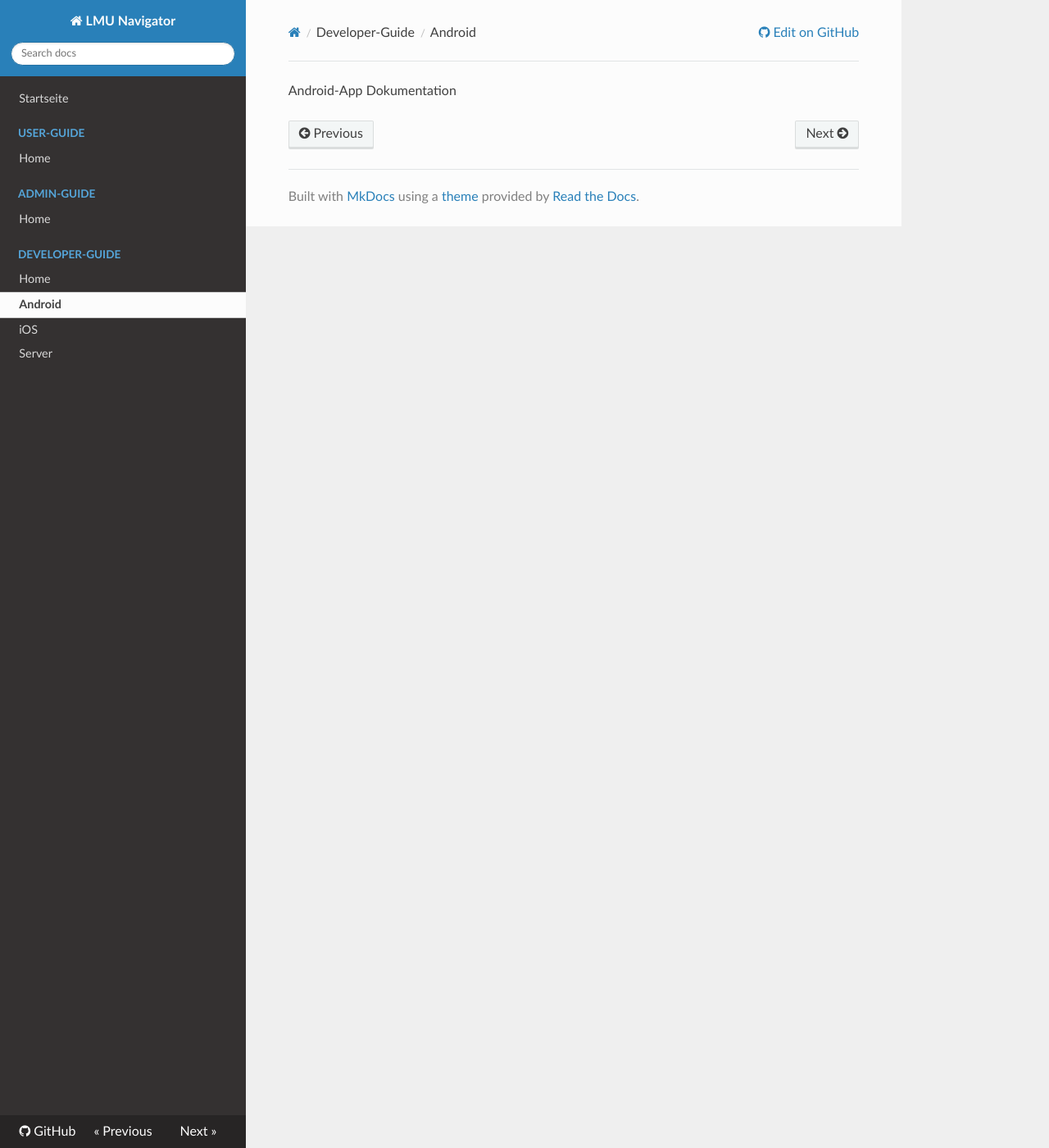
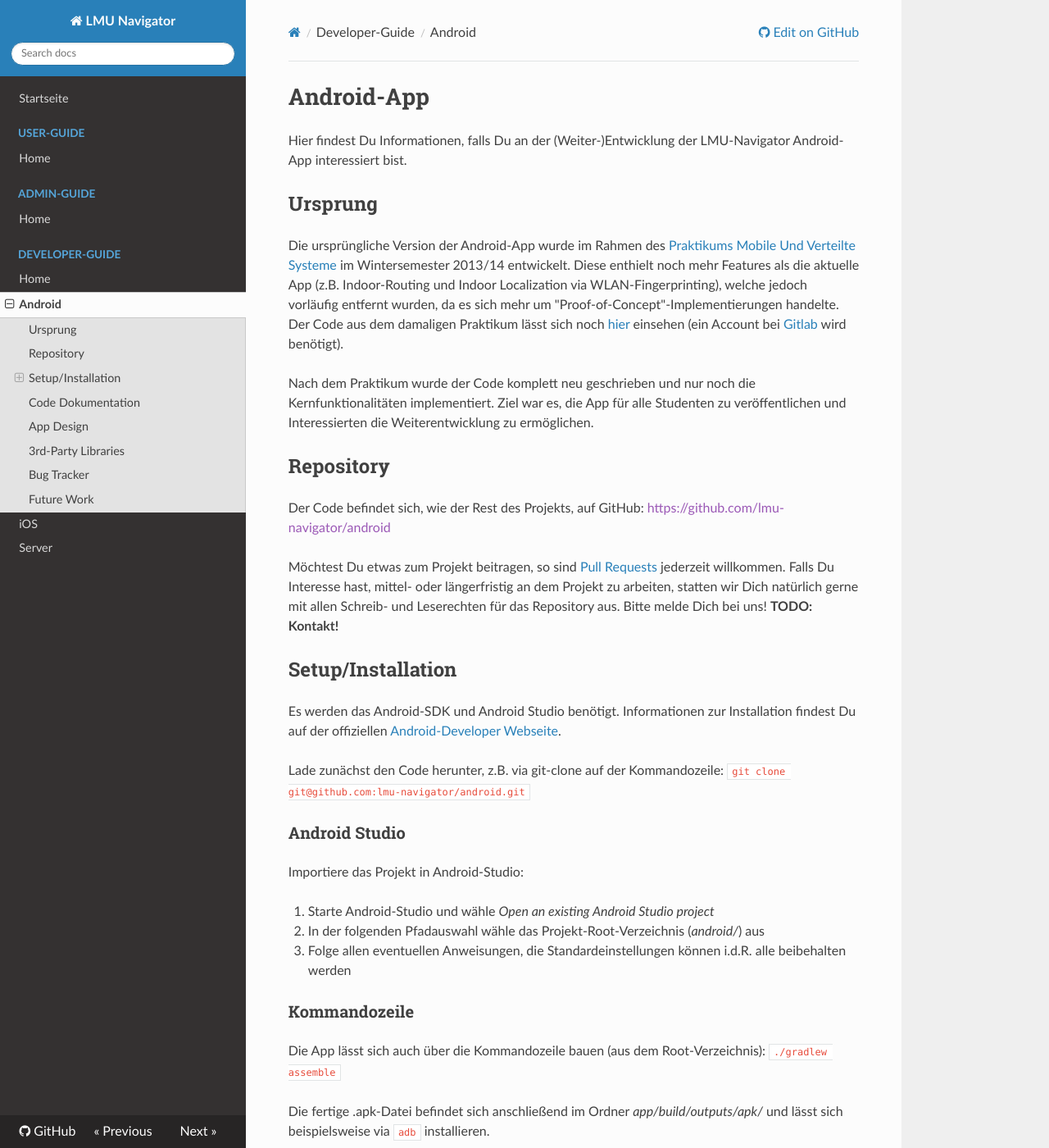
Before and after one commit to lmu-navigator/common, an MkDocs documentation site: the page built from documentation/docs/developer-guide/android.md, in a window 1280 px wide and 1400 px high. Shown: the whole window at 82% size. Built offline with MkDocs 1.6.1, drawn with Linux system fonts in a browser that asks for light colours; nearby versions of some CDN libraries; old or Windows-style settings are respelled for this version of MkDocs; some of the changed text lies outside the part shown.

Commit message:
Init android developer documentation

```diff
--- a/documentation/docs/developer-guide/android.md
+++ b/documentation/docs/developer-guide/android.md
@@ -1 +1,132 @@
-Android-App Dokumentation
+# Android-App
+
+Hier findest Du Informationen, falls Du an der (Weiter-)Entwicklung der LMU-Navigator Android-App
+interessiert bist.
+
+## Ursprung
+
+Die ursprüngliche Version der Android-App wurde im Rahmen des [Praktikums Mobile Und Verteilte
+Systeme][1] im Wintersemester 2013/14 entwickelt. Diese enthielt noch mehr Features als die
+aktuelle App (z.B. Indoor-Routing und Indoor Localization via WLAN-Fingerprinting), welche jedoch
+vorläufig entfernt wurden, da es sich mehr um "Proof-of-Concept"-Implementierungen handelte.
+Der Code aus dem damaligen Praktikum lässt sich noch [hier][2] einsehen (ein Account bei [Gitlab][3]
+wird benötigt).
+
+Nach dem Praktikum wurde der Code komplett neu geschrieben und nur noch die Kernfunktionalitäten
+implementiert. Ziel war es, die App für alle Studenten zu veröffentlichen und Interessierten die
+Weiterentwicklung zu ermöglichen.
+
+[1]: http://www.mobile.ifi.uni-muenchen.de/studium_lehre/verg_semester/ws1314/msp/index.html
+[2]: https://gitlab.cip.ifi.lmu.de/loewe/lmu-navi
+[3]: https://gitlab.cip.ifi.lmu.de/
+
+## Repository
+
+Der Code befindet sich, wie der Rest des Projekts, auf GitHub:
+[https://github.com/lmu-navigator/android]()
+
+Möchtest Du etwas zum Projekt beitragen, so sind [Pull Requests][4] jederzeit willkommen. Falls Du
+Interesse hast, mittel- oder längerfristig an dem Projekt zu arbeiten, statten wir Dich natürlich
+gerne mit allen Schreib- und Leserechten für das Repository aus. Bitte melde Dich bei uns!
+**TODO: Kontakt!**
+
+[4]: https://help.github.com/articles/using-pull-requests/
+
+## Setup/Installation
+
+Es werden das Android-SDK und Android Studio benötigt. Informationen zur Installation findest Du
+auf der offiziellen [Android-Developer Webseite][5].
+
+Lade zunächst den Code herunter, z.B. via git-clone auf der Kommandozeile:
+`git clone git@github.com:lmu-navigator/android.git`
+
+[5]: http://developer.android.com/index.html
+
+### Android Studio
+
+Importiere das Projekt in Android-Studio:
+
+  1. Starte Android-Studio und wähle *Open an existing Android Studio project*
+  2. In der folgenden Pfadauswahl wähle das Projekt-Root-Verzeichnis (*android/*) aus
+  3. Folge allen eventuellen Anweisungen, die Standardeinstellungen können i.d.R. alle beibehalten
+  werden
+
+### Kommandozeile
+
+Die App lässt sich auch über die Kommandozeile bauen (aus dem Root-Verzeichnis):
+`./gradlew assemble`
+
+Die fertige .apk-Datei befindet sich anschließend im Ordner *app/build/outputs/apk/* und lässt sich
+beispielsweise via `adb` installieren.
+
+## Code Dokumentation
+
+Der Code ist derzeit nur wenig dokumentiert. Wer jedoch mit Android-Entwicklung vertraut ist,
+sollte sich schnell zurecht finden können.
+
+Das Datenmodell ist in der [Server-Dokumentation](server.md) beschrieben.
+
+## App Design
+
+Das User Interface der App orientiert sich an den [Material Design Guidelines][22].
+
+[22]: http://www.google.com/design/spec/material-design/introduction.html
+
+## 3rd-Party Libraries
+
+Folgende Open-Source-Bibliotheken werden verwendet und sind größtenteils gut dokumentiert:
+
+  * [realm-java][6]: Datenbank
+  * [Butterknife][7]: View-Injection
+  * [Retrofit][8]: Network/REST library
+  * [Picasso][9]: Image library
+  * [android-maps-utils][10]: Map clustering
+  * [TileView][11]: Kachel-View für Gebäudeplanansicht
+  * [simmetrics][21]: Fuzzy Suche
+  * [guava][12]
+  * [EventBus][13]
+  * [material-dialogs][14]
+  * [PagerSlidingTabStrip][15]
+  * [CircularImageView][16]
+  * [Android-ObservableScrollView][17]
+  * [commons-lang][18]
+  * [FloatingActionButton][19]
+  * [Prefs][20]
+  * Google Play Services
+  * Google Support Libraries
+
+**Wichtig: Die Lizenzen zu allen Open-Source-Bibliotheken müssen in der App aufgeführt werden!**
+
+[6]: https://github.com/realm/realm-java
+[7]: https://github.com/JakeWharton/butterknife
+[8]: https://github.com/square/retrofit
+[9]: https://github.com/square/picasso
+[10]: https://github.com/googlemaps/android-maps-utils
+[11]: https://github.com/moagrius/TileView
+[12]: https://github.com/google/guava
+[13]: https://github.com/greenrobot/EventBus
+[14]: https://github.com/afollestad/material-dialogs
+[15]: https://github.com/jpardogo/PagerSlidingTabStrip
+[16]: https://github.com/Pkmmte/CircularImageView
+[17]: https://github.com/ksoichiro/Android-ObservableScrollView
+[18]: https://github.com/apache/commons-lang
+[19]: https://github.com/makovkastar/FloatingActionButton
+[20]: https://github.com/Alexrs95/Prefs
+[21]: http://sourceforge.net/projects/simmetrics/
+
+## Bug Tracker
+
+Bugs oder Feature Requests können auf [GitHub][23] gemeldet werden.
+
+[23]: https://github.com/lmu-navigator/android/issues
+
+## Future Work
+
+Zusätzliche Features könnten sein:
+
+  * Informationen zur Barrierefreiheit der Gebäude
+  * Integration von "Points of Interests" wie Mensen, Bibliotheken,
+  Toiletten, etc.
+  * Mehr Kontextinformationen zu Gebäuden und Räumen, z.B. ansässige Institute, Raumbelegung, etc.
+  * Indoor-Routing
+  * Indoor-Positionierung, z.B. mit WLAN-Fingerprinting
```
